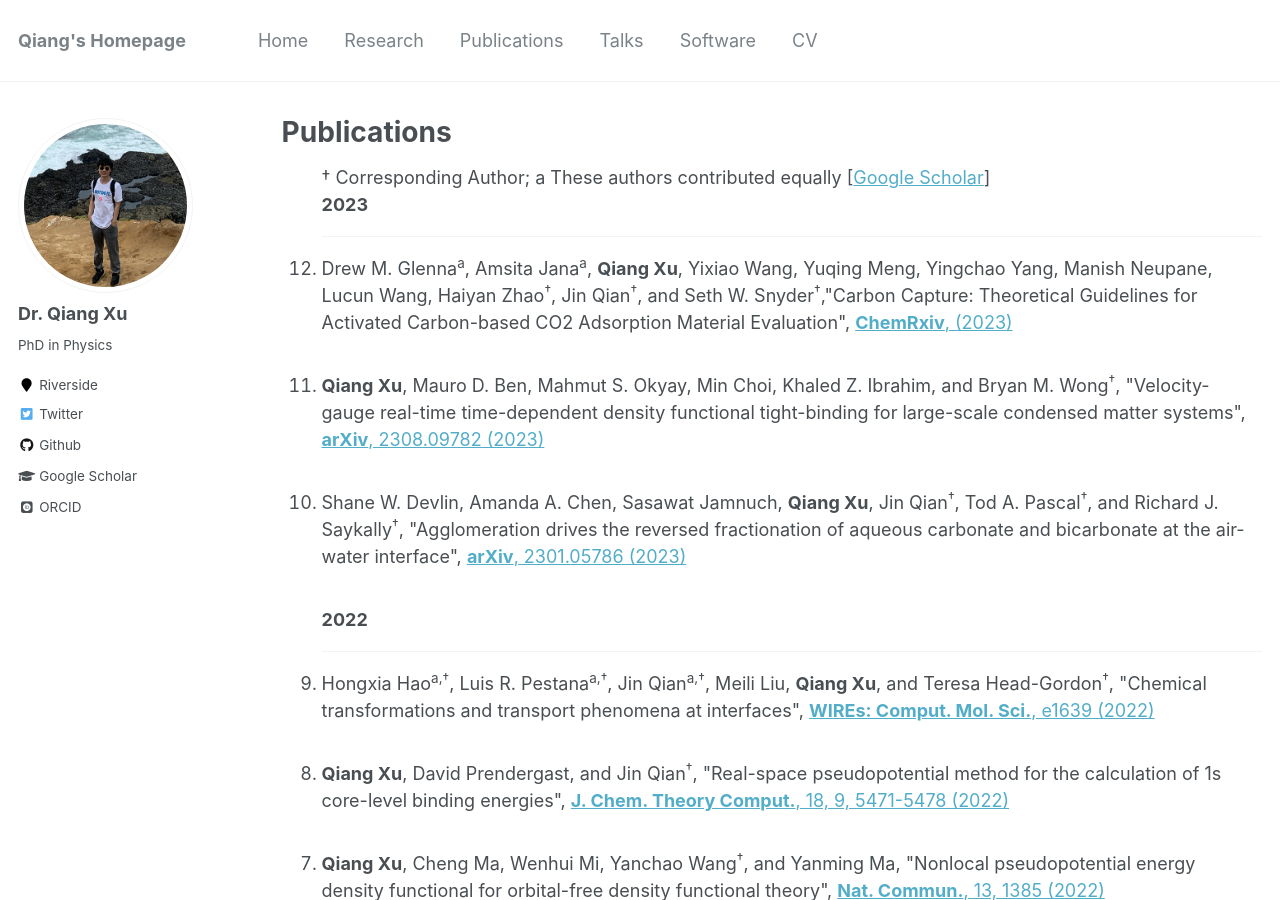
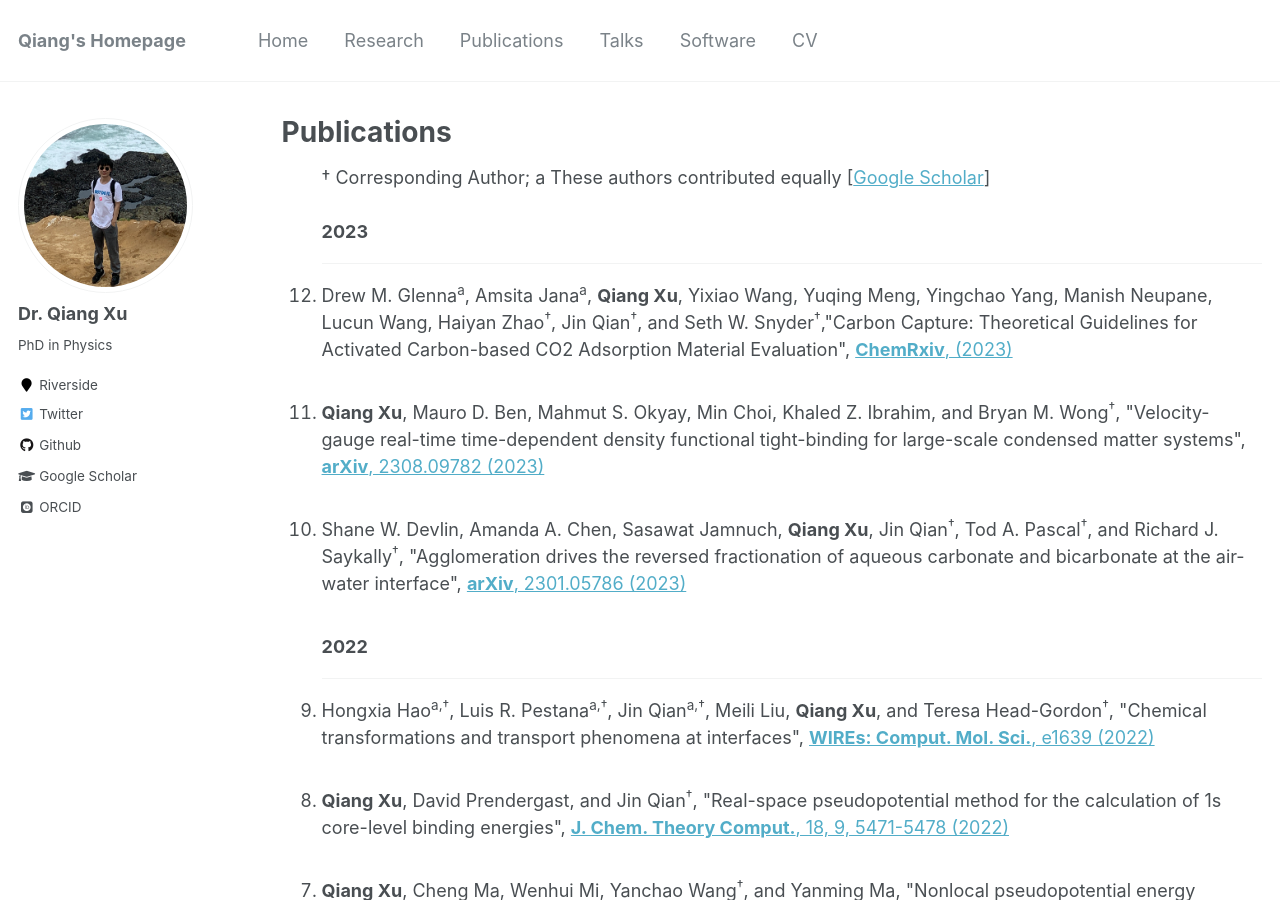
Before and after one commit to xqjlu/xqjlu.github.io, a Jekyll site: the page built from _pages/publications.md, in a window 1280 px wide and 900 px high. Built offline with Jekyll 4.4.1, drawn with Linux system fonts in a browser that asks for light colours; some web fonts are replaced.

Commit message:
pub blank for title test

```diff
--- a/_pages/publications.md
+++ b/_pages/publications.md
@@ -29,9 +29,10 @@
 <ol style="padding-left: 40px;" reversed="" start="12">
 
 † Corresponding Author; a These authors contributed equally
-[<a href="https://scholar.google.com/citations?hl=en&user=ZiwzYQsAAAAJ&view_op=list_works&sortby=pubdate" target="_blank">Google Scholar</a>]<br>
+[<a href="https://scholar.google.com/citations?hl=en&user=ZiwzYQsAAAAJ&view_op=list_works&sortby=pubdate" target="_blank">Google Scholar</a>]
+<br>
 
-
+<br>
 <!--2023-->
 <b>2023</b>
 <hr align="left" color="#000000">
```
